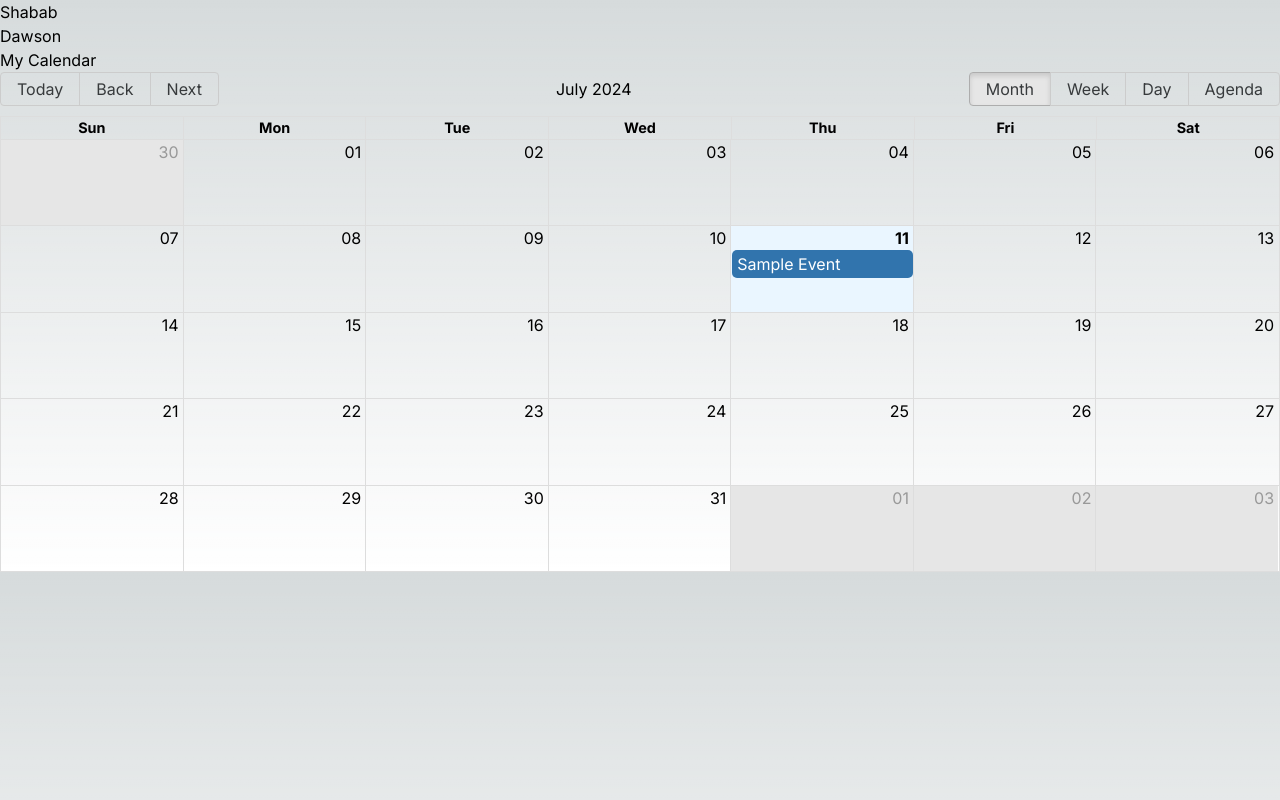
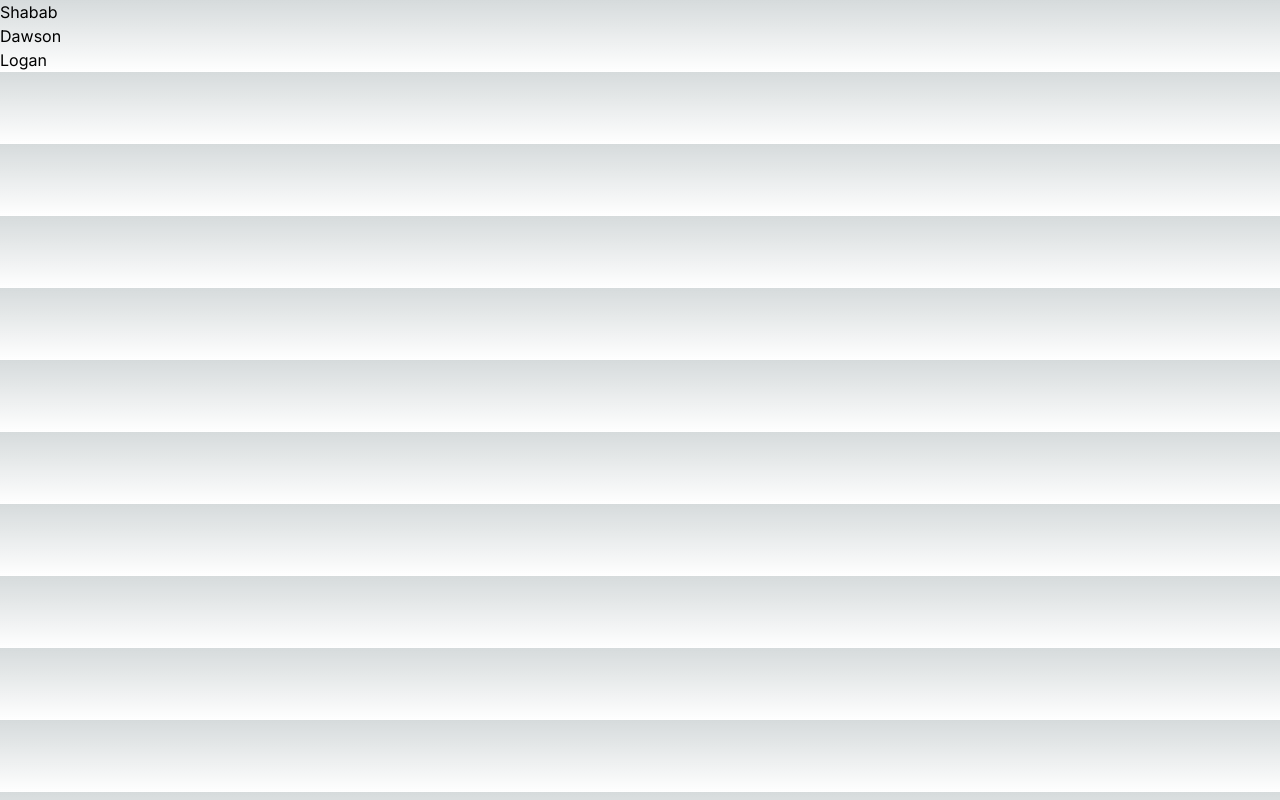
Before and after one commit to fossenier/codedex, a Next.js app in the folder codedex/: page / in a window 1280 px wide. Built offline with nearby package versions, Linux system fonts and the light colour scheme.

Commit message:
feat: work on dependancies

```diff
--- a/codedex/app/components/Calendar.tsx
+++ b/codedex/app/components/Calendar.tsx
@@ -1,27 +1,27 @@
-import 'react-big-calendar/lib/css/react-big-calendar.css';
+// import 'react-big-calendar/lib/css/react-big-calendar.css';
 
-import moment from 'moment';
-import React, { useEffect, useState } from 'react';
-import { Calendar, momentLocalizer } from 'react-big-calendar';
+// import moment from 'moment';
+// import React from 'react';
+// import { Calendar, momentLocalizer } from 'react-big-calendar/lib';
 
-const localizer = momentLocalizer(moment);
+// const localizer = momentLocalizer(moment);
 
-interface MyCalendarProps {
-  events: Array<{ title: string; start: Date; end: Date }>;
-}
+// interface MyCalendarProps {
+//   events: Array<{ title: string; start: Date; end: Date }>;
+// }
 
-const MyCalendar: React.FC<MyCalendarProps> = ({ events }) => {
-  return (
-    <div>
-      <Calendar
-        localizer={localizer}
-        events={events}
-        startAccessor="start"
-        endAccessor="end"
-        style={{ height: 500 }}
-      />
-    </div>
-  );
-};
+// const MyCalendar: React.FC<MyCalendarProps> = ({ events }) => {
+//   return (
+//     <div>
+//       <Calendar
+//         localizer={localizer}
+//         events={events}
+//         startAccessor="start"
+//         endAccessor="end"
+//         style={{ height: 500 }}
+//       />
+//     </div>
+//   );
+// };
 
-export default MyCalendar;
+// export default MyCalendar;
--- a/codedex/app/components/Logan.tsx
+++ b/codedex/app/components/Logan.tsx
@@ -1,26 +1,11 @@
-import React, { useEffect, useState } from 'react';
+"use client"; // Add this directive at the top
 
-import MyCalendar from '../components/Calendar';
+import React from 'react';
 
-const Index: React.FC = () => {
-  const [events, setEvents] = useState<Array<{ title: string; start: Date; end: Date }>>([]);
+const Logan = () => {
+  return (
+    <div>Logan</div>
+  )
+}
 
-  useEffect(() => {
-    setEvents([
-      {
-        title: 'Sample Event',
-        start: new Date(),
-        end: new Date(),
-      },
-    ]);
-  }, []);
-
-  return (
-    <div>
-      <h1>My Calendar</h1>
-      <MyCalendar events={events} />
-    </div>
-  );
-};
-
-export default Index;
+export default Logan
```
Also changed, not shown: codedex/package.json (+9 -4 lines), 1 other file (tests, documents, lock files or other folders).
